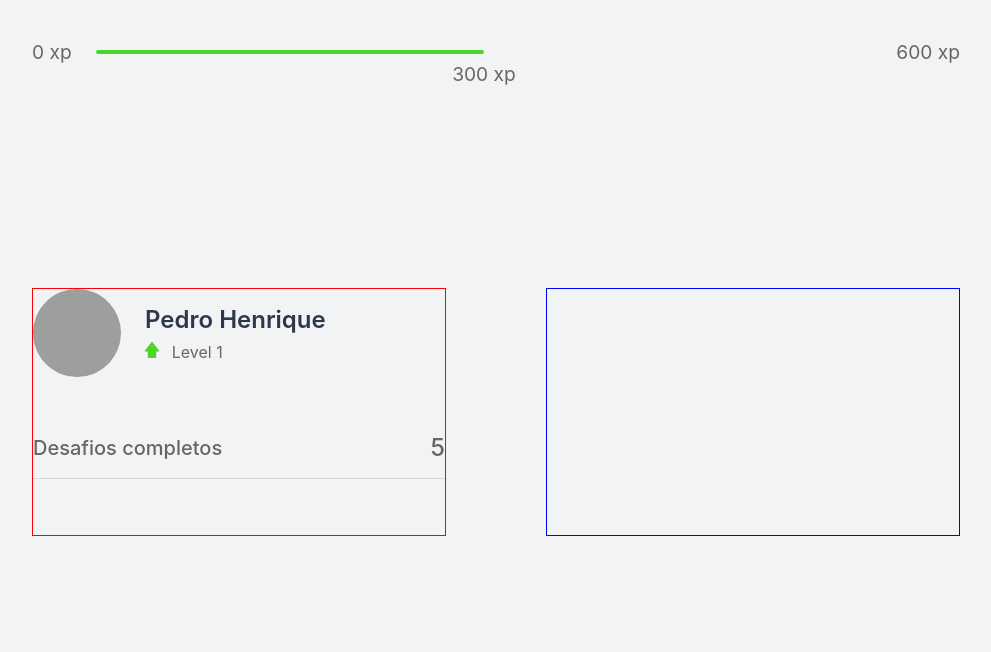
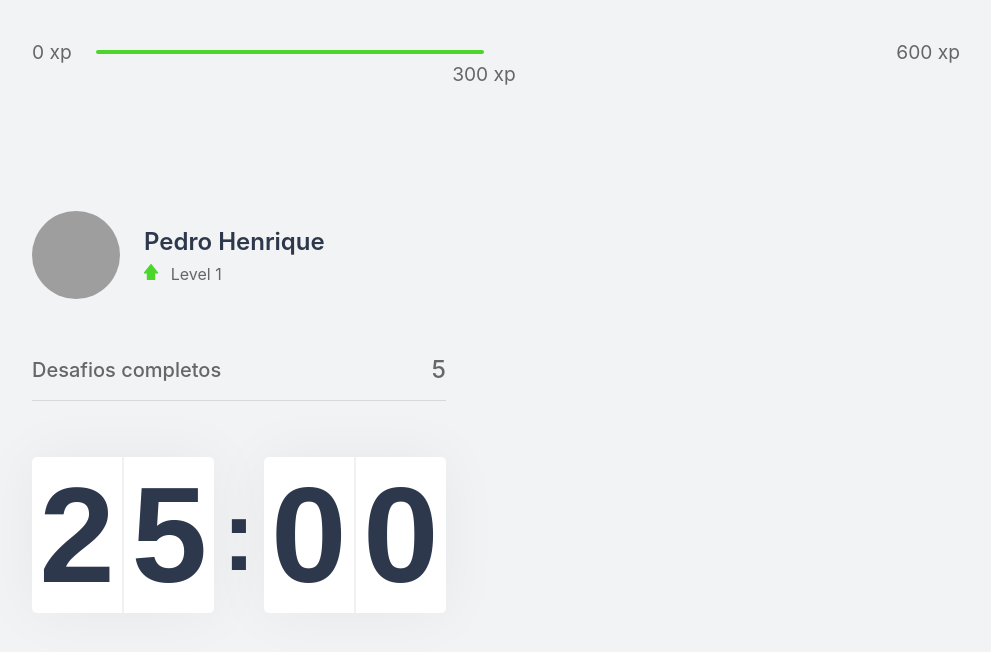
Before and after one commit to p3-d2/nlw4-react, a Next.js app: page / in a window 1280 px wide. Shown: the top 652 px of the page, without its empty margins (144-1135 px from the left). Built offline with nearby package versions, Linux system fonts and the light colour scheme; grey boxes are pictures that could not be loaded.

Commit message:
creating the Countdown component interface

```diff
--- /dev/null
+++ b/src/components/Countdown.tsx
@@ -0,0 +1,17 @@
+import styles from "../styles/components/Countdown.module.css";
+
+export function Countdown() {
+  return (
+    <div className={styles.countdownContainer}>
+      <div>
+        <span>2</span>
+        <span>5</span>
+      </div>
+      <span>:</span>
+      <div>
+        <span>0</span>
+        <span>0</span>
+      </div>
+    </div>
+  );
+}
--- a/src/pages/_documents.tsx
+++ b/src/pages/_documents.tsx
@@ -7,7 +7,7 @@
         <Head>
           <link rel="preconnect" href="https://fonts.gstatic.com" />
           <link
-            href="https://fonts.googleapis.com/css2?family=Inter:wght@400;600&family=Rajdhani:wght@600&display=swap"
+            href="https://fonts.googleapis.com/css2?family=Inter:wght@400;500;600&family=Rajdhani:wght@600&display=swap"
             rel="stylesheet"
           />
         </Head>
--- a/src/pages/index.tsx
+++ b/src/pages/index.tsx
@@ -1,4 +1,5 @@
 import { CompletedChallenges } from "../components/CompletedChallenges";
+import { Countdown } from "../components/Countdown";
 import { ExperienceBar } from "../components/ExperienceBar";
 import { Profile } from "../components/Profile";
 
@@ -10,11 +11,12 @@
       <ExperienceBar />
 
       <section>
-        <div style={{ border: "1px #ff0000 solid" }}>
+        <div>
           <Profile />
           <CompletedChallenges />
+          <Countdown />
         </div>
-        <div style={{ border: "1px #0000ff solid" }}></div>
+        <div></div>
       </section>
     </div>
   );
--- /dev/null
+++ b/src/styles/components/Countdown.module.css
@@ -0,0 +1,39 @@
+.countdownContainer {
+  display: flex;
+  align-items: center;
+  font-family: "Rajdhani", sans-serif;
+  font-weight: 600;
+  color: var(--title);
+}
+
+.countdownContainer > div {
+  flex: 1;
+
+  display: flex;
+  align-items: center;
+  justify-content: space-evenly;
+
+  background: var(--white);
+  box-shadow: 0 0 60px rgba(0, 0, 0, 0.05);
+  border-radius: 5px;
+  font-size: 8.5rem;
+
+  text-align: center;
+}
+
+.countdownContainer > div span {
+  flex: 1;
+}
+
+.countdownContainer > div span:first-child {
+  border-right: 1px solid #f0f1f3;
+}
+
+.countdownContainer > div span:last-child {
+  border-left: 1px solid #f0f1f3;
+}
+
+.countdownContainer > span {
+  font-size: 6.25rem;
+  margin: 0 0.5rem;
+}
```
